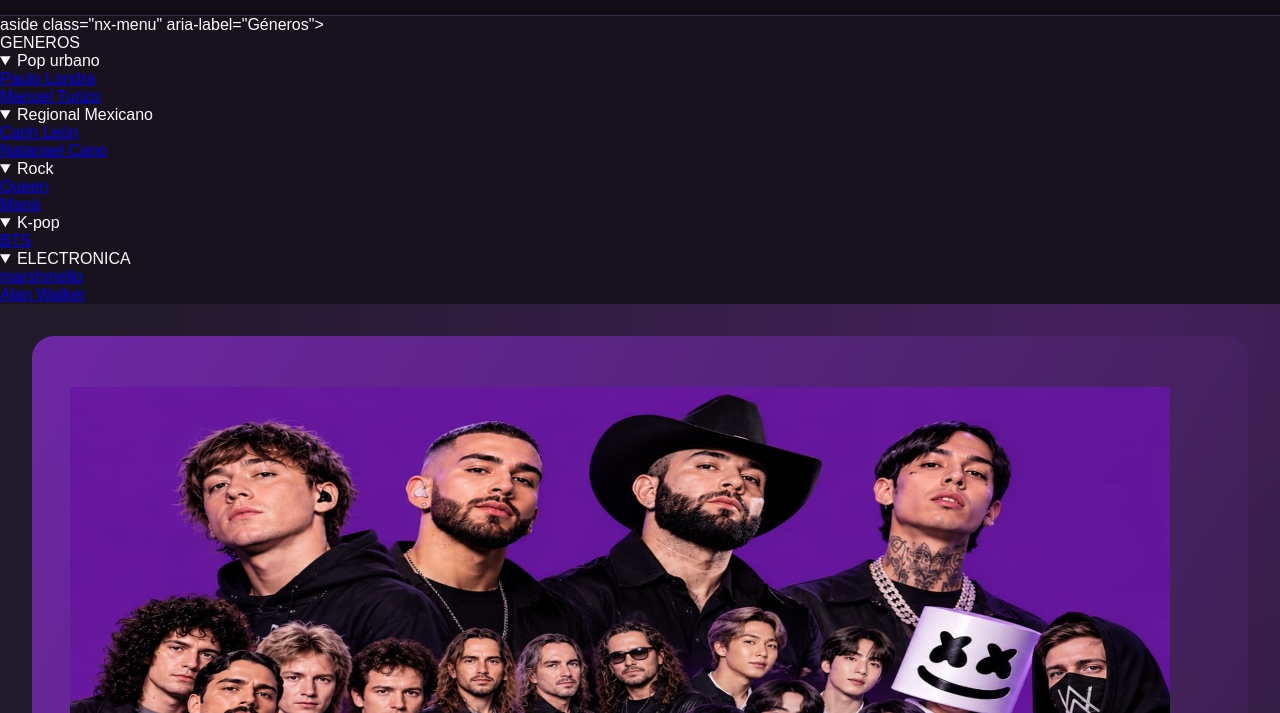
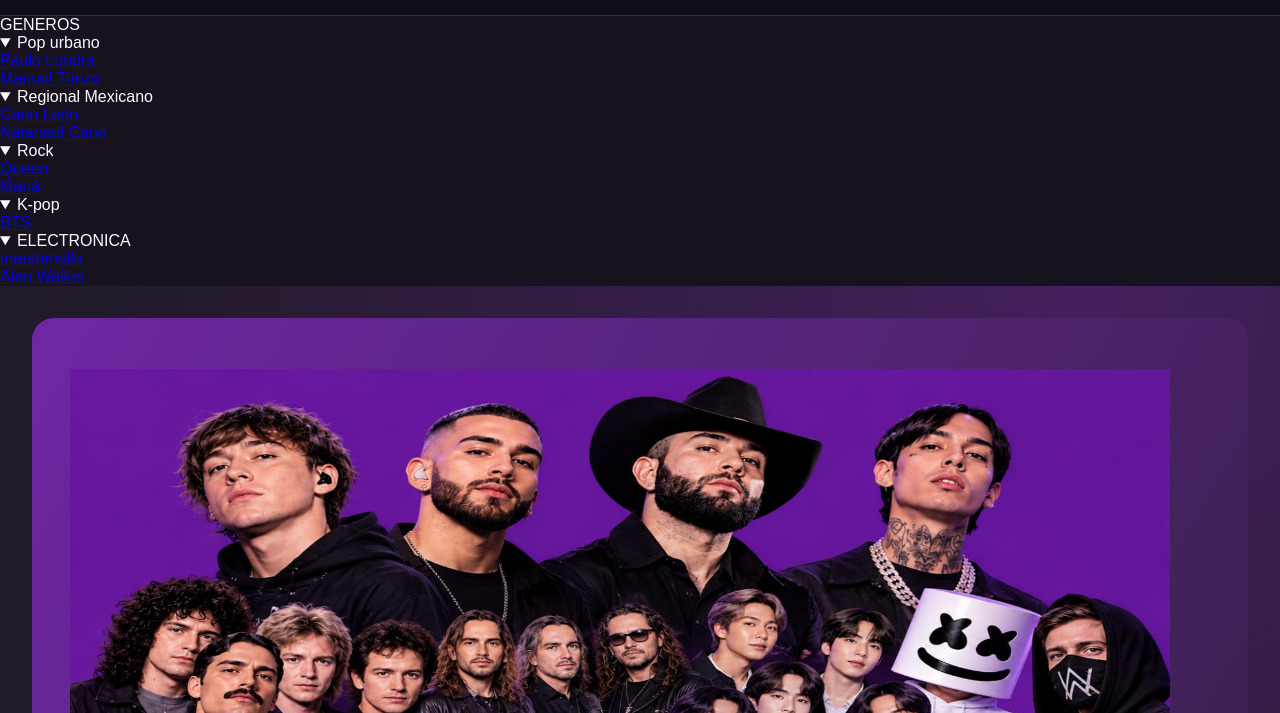
Before and after one commit to Odalys-rm/Namix, a plain HTML site: page index.html in a window 1280 px wide. Shown: the part 87-800 px from the top of the page. Drawn offline with Linux system fonts and the light colour scheme.

Commit message:
Fix HTML syntax for aside element

```diff
--- a/index.html
+++ b/index.html
@@ -13,7 +13,7 @@
     <a class="boton-registro" href="registros.html">Registrarse</a>
   </header>
 
-  aside class="nx-menu" aria-label="Géneros">
+  <aside class="nx-menu" aria-label="Géneros">
 
 
     <summary class="nx-boton">GENEROS</summary></a>
```
